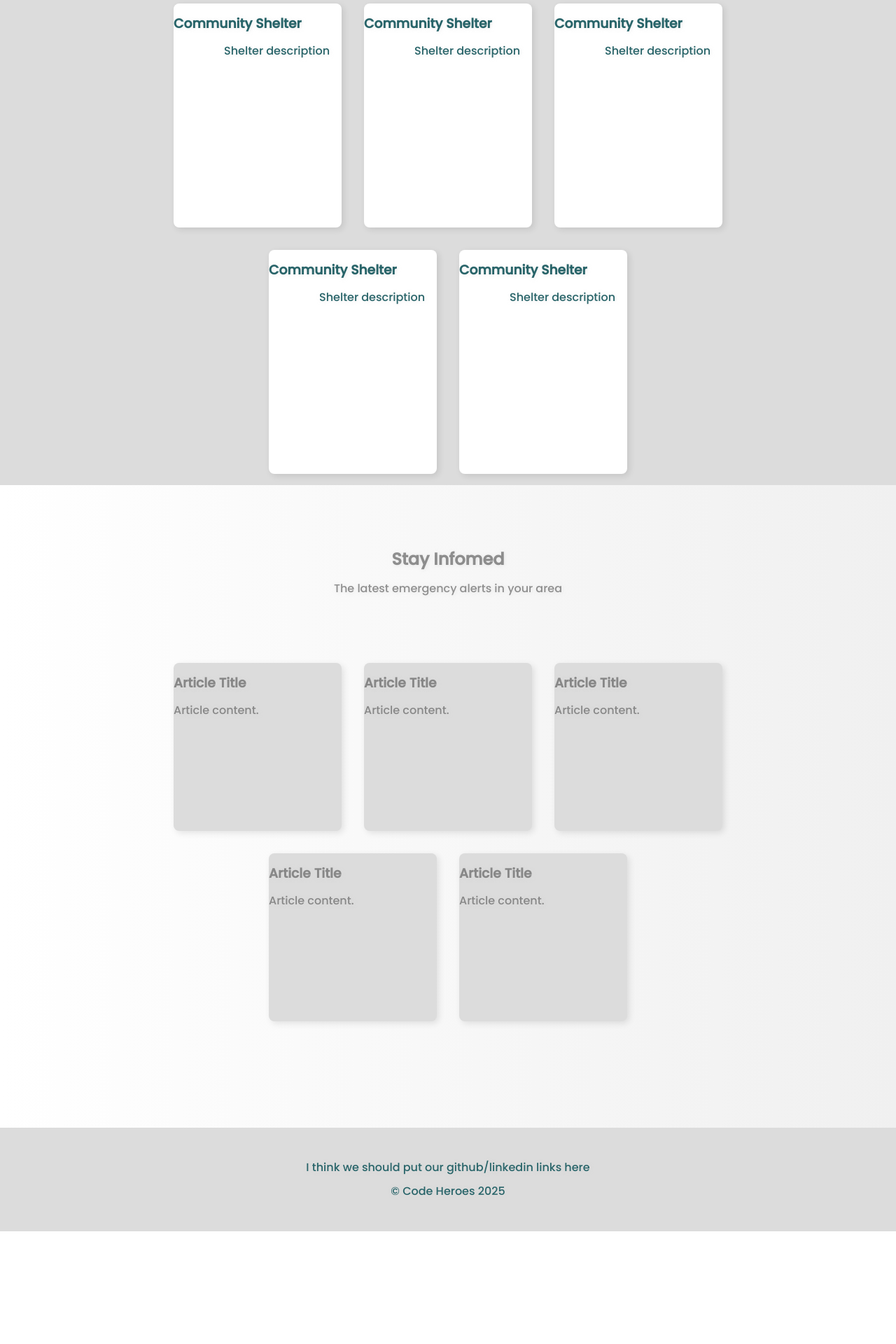
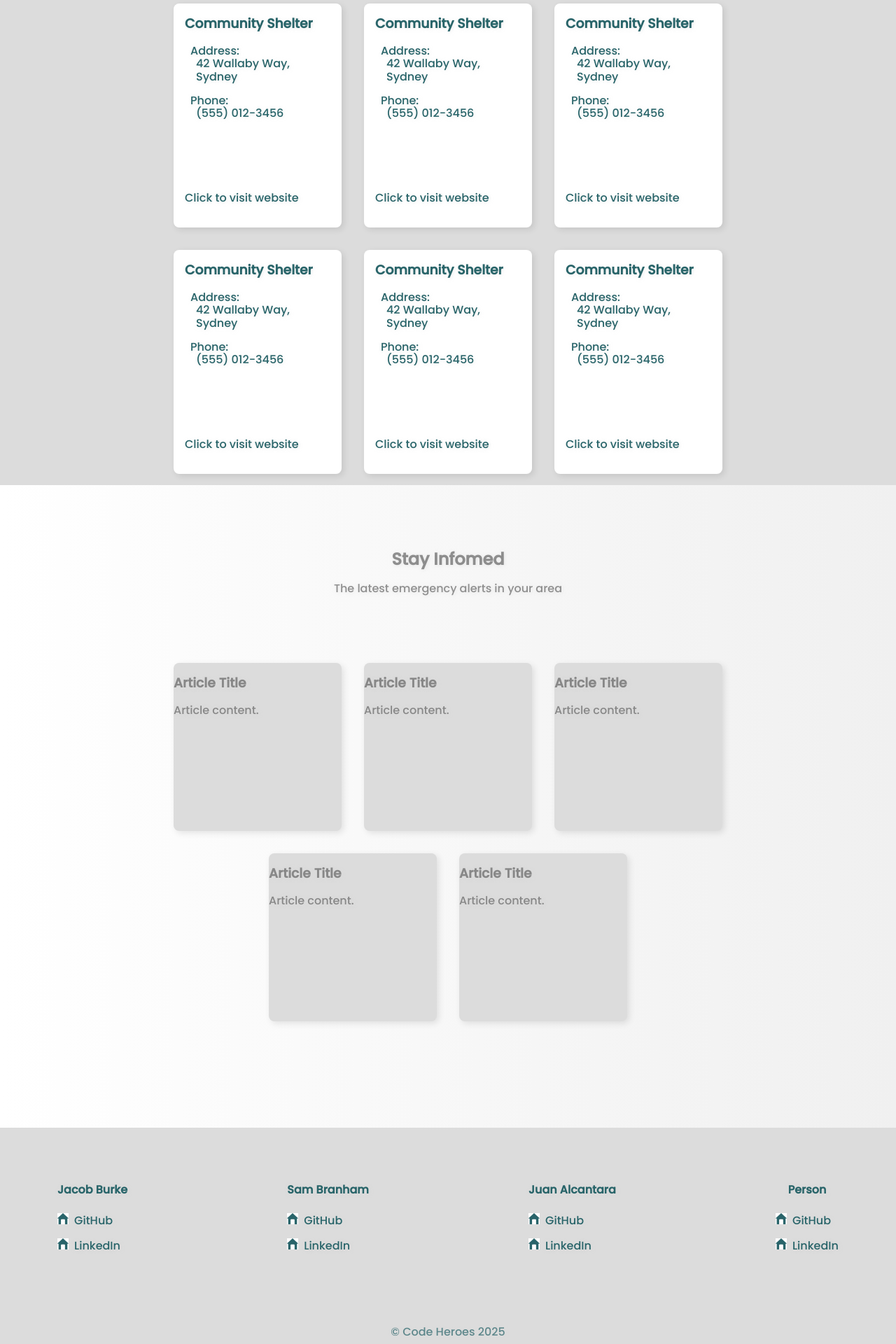
Before and after one commit to 00H00W/CodeJamJanuary, a React (Vite) app: page / in a window 1280 px wide. Shown: the part 740-2660 px from the top of the page at 70% size. Before the commit the page ends 2499 px from the top, so only its background shows below. Built offline with nearby package versions, Linux system fonts and the light colour scheme.

Commit message:
add contact info & update classes and styles

```diff
--- a/src/components/Footer/Footer.css
+++ b/src/components/Footer/Footer.css
@@ -2,3 +2,46 @@
   text-align: center;
   padding: 32px 0;
 }
+
+.footer__person-container {
+  list-style-type: none;
+  display: flex;
+  flex-direction: row;
+  justify-content: space-around;
+  flex-wrap: wrap;
+  gap: 64px;
+  padding: 0;
+}
+
+.footer__person {
+  display: flex;
+  flex-direction: column;
+  justify-content: flex-start;
+  margin: 32px 0;
+}
+
+.footer__person-title {
+  margin: 0 0 8px 0;
+}
+
+.footer__person-link-container {
+  display: flex;
+  flex-direction: row;
+  justify-content: space-between;
+  padding: 0;
+}
+
+.footer__person-link {
+  margin: 16px 0 0;
+}
+
+.footer__person-link-img {
+  width: 16px;
+  height: 16px;
+  margin: 0 8px 0 0;
+}
+
+.footer__copyright {
+  margin: 72px 0 0 0;
+  opacity: 0.7;
+}
--- a/src/components/Footer/Footer.jsx
+++ b/src/components/Footer/Footer.jsx
@@ -3,8 +3,119 @@ import "./Footer.css";
 function Footer() {
   return (
     <footer id="nav-contact-target" className="footer">
-      <p>I think we should put our github/linkedin links here</p>
-      <p>© Code Heroes 2025</p>
+      <ul className="footer__person-container">
+        <li className="footer__person">
+          <h4 className="footer__person-title">Jacob Burke</h4>
+          <div className="footer__person-link-container">
+            <a
+              href="https://github.com/jakeburke1775"
+              className="footer__person-link text-link"
+            >
+              <img
+                src="/src/assets/3.jpeg"
+                alt="GitHubImg"
+                className="footer__person-link-img"
+              />
+              GitHub
+            </a>
+          </div>
+          <div className="footer__person-link-container">
+            <a
+              href="https://www.linkedin.com/in/jake-burke-468b13143/"
+              className="footer__person-link text-link"
+            >
+              <img
+                src="/src/assets/3.jpeg"
+                alt="LinkedInImg"
+                className="footer__person-link-img"
+              />
+              LinkedIn
+            </a>
+          </div>
+        </li>
+        <li className="footer__person">
+          <h4 className="footer__person-title">Sam Branham</h4>
+          <div className="footer__person-link-container">
+            <a
+              href="https://github.com/00H00W"
+              className="footer__person-link text-link"
+            >
+              <img
+                src="/src/assets/3.jpeg"
+                alt="GitHubImg"
+                className="footer__person-link-img"
+              />
+              GitHub
+            </a>
+          </div>
+          <div className="footer__person-link-container">
+            <a
+              href="https://www.linkedin.com/in/sambranham/"
+              className="footer__person-link text-link"
+            >
+              <img
+                src="/src/assets/3.jpeg"
+                alt="LinkedInImg"
+                className="footer__person-link-img"
+              />
+              LinkedIn
+            </a>
+          </div>
+        </li>
+        <li className="footer__person">
+          <h4 className="footer__person-title">Juan Alcantara</h4>
+          <div className="footer__person-link-container">
+            <a
+              href="https://github.com/jcalcan"
+              className="footer__person-link text-link"
+            >
+              <img
+                src="/src/assets/3.jpeg"
+                alt="GitHubImg"
+                className="footer__person-link-img"
+              />
+              GitHub
+            </a>
+          </div>
+          <div className="footer__person-link-container">
+            <a
+              href="https://www.linkedin.com/in/juan-alcantara-9aa502301/"
+              className="footer__person-link text-link"
+            >
+              <img
+                src="/src/assets/3.jpeg"
+                alt="LinkedInImg"
+                className="footer__person-link-img"
+              />
+              LinkedIn
+            </a>
+          </div>
+        </li>
+        <li className="footer__person">
+          <h4 className="footer__person-title">Person</h4>
+          <div className="footer__person-link-container">
+            <a href="" className="footer__person-link text-link">
+              <img
+                src="/src/assets/3.jpeg"
+                alt="GitHubImg"
+                className="footer__person-link-img"
+              />
+              GitHub
+            </a>
+          </div>
+          <div className="footer__person-link-container">
+            <a href="" className="footer__person-link text-link">
+              <img
+                src="/src/assets/3.jpeg"
+                alt="LinkedInImg"
+                className="footer__person-link-img"
+              />
+              LinkedIn
+            </a>
+          </div>
+        </li>
+      </ul>
+      <p className="footer__copyright">© Code Heroes 2025</p>
     </footer>
   );
 }
--- a/src/components/Header/Header.css
+++ b/src/components/Header/Header.css
@@ -17,10 +17,9 @@
   background-image: url("../../assets/3.jpeg");
   background-position: center;
   background-size: cover;
-  height: 32px;
-  width: 32px;
-  opacity: 0.7;
-  margin: 4px;
+  height: 24px;
+  width: 24px;
+  margin: 8px;
 }
 
 .nav__links {
@@ -36,13 +35,16 @@
   text-wrap: nowrap;
   margin: 0 16px;
   width: 64px;
-  text-decoration: none;
-  opacity: 0.7;
-  color: rgba(40, 100, 105, 1);
-  transition: color 0.4s;
+  font-weight: 100;
 }
 
-.nav__link:hover {
+.text-link {
+  text-decoration: none;
+  color: rgba(40, 100, 105, 1);
+  transition: color 0.4s, text-shadow 0.4s;
+}
+
+.text-link:hover {
   color: black;
   text-shadow: 3px 3px 10px rgba(40, 100, 105, 0.5);
 }
--- a/src/components/Header/Header.jsx
+++ b/src/components/Header/Header.jsx
@@ -7,17 +7,17 @@ function Header() {
       <nav className="nav">
         <ul className="nav__links">
           <li>
-            <a href="#nav-search-target" className="nav__link">
+            <a href="#nav-search-target" className="nav__link text-link">
               Search
             </a>
           </li>
           <li>
-            <a href="#nav-articles-target" className="nav__link">
+            <a href="#nav-articles-target" className="nav__link text-link">
               Articles
             </a>
           </li>
           <li>
-            <a href="#nav-contact-target" className="nav__link">
+            <a href="#nav-contact-target" className="nav__link text-link">
               Contact Us
             </a>
           </li>
--- a/src/components/Search/Search.css
+++ b/src/components/Search/Search.css
@@ -82,6 +82,7 @@
 
 /* card  */
 .search__result {
+  position: relative;
   width: 240px;
   height: 320px;
   background: #fff;
@@ -95,6 +96,48 @@
   cursor: pointer;
 }
 
-.search__result-discription {
-  padding: 0 0 0 72px;
+.search__result-name {
+  padding: 0 0 0 16px;
 }
+
+.search__result-address-title,
+.search__result-phone-title,
+.search__result-web-title {
+  padding: 0 16px 0 24px;
+  margin: 16px 0 0 0;
+}
+
+.search__result-address,
+.search__result-web,
+.search__result-phone-num {
+  padding: 0 16px 0 32px;
+  margin: 0 0 0 0;
+}
+
+.search__result-img {
+}
+
+.search__result-web {
+  position: absolute;
+  bottom: 16px;
+  padding: 16px;
+}
+
+@keyframes bounce {
+  0% {
+    transform: translateY(0);
+    opacity: 0;
+  }
+  50% {
+    transform: translateY(-16px);
+    opacity: 0.5;
+  }
+  100% {
+    transform: translateY(0);
+    opacity: 1;
+  }
+}
+
+.search__result {
+  animation: bounce 0.4s ease-in-out;
+}
--- a/src/components/Search/Search.jsx
+++ b/src/components/Search/Search.jsx
@@ -30,24 +30,58 @@ function Search() {
       <div className="search__results">
         <ul className="search__results-container">
           <li className="search__result">
-            <h3 className="search__result-title">Community Shelter</h3>
-            <p className="search__result-discription">Shelter description</p>
+            <h3 className="search__result-name">Community Shelter</h3>
+            <p className="search__result-address-title">Address:</p>
+            <p className="search__result-address">42 Wallaby Way, Sydney</p>
+            <p className="search__result-phone-title">Phone:</p>
+            <p className="search__result-phone-num">(555) 012-3456</p>
+            {/* we add the image here if possible */}
+            <p className="search__result-web"> Click to visit website</p>
           </li>
           <li className="search__result">
-            <h3 className="search__result-title">Community Shelter</h3>
-            <p className="search__result-discription">Shelter description</p>
+            <h3 className="search__result-name">Community Shelter</h3>
+            <p className="search__result-address-title">Address:</p>
+            <p className="search__result-address">42 Wallaby Way, Sydney</p>
+            <p className="search__result-phone-title">Phone:</p>
+            <p className="search__result-phone-num">(555) 012-3456</p>
+            {/* we add the image here if possible */}
+            <p className="search__result-web"> Click to visit website</p>
           </li>
           <li className="search__result">
-            <h3 className="search__result-title">Community Shelter</h3>
-            <p className="search__result-discription">Shelter description</p>
+            <h3 className="search__result-name">Community Shelter</h3>
+            <p className="search__result-address-title">Address:</p>
+            <p className="search__result-address">42 Wallaby Way, Sydney</p>
+            <p className="search__result-phone-title">Phone:</p>
+            <p className="search__result-phone-num">(555) 012-3456</p>
+            {/* we add the image here if possible */}
+            <p className="search__result-web"> Click to visit website</p>
           </li>
           <li className="search__result">
-            <h3 className="search__result-title">Community Shelter</h3>
-            <p className="search__result-discription">Shelter description</p>
+            <h3 className="search__result-name">Community Shelter</h3>
+            <p className="search__result-address-title">Address:</p>
+            <p className="search__result-address">42 Wallaby Way, Sydney</p>
+            <p className="search__result-phone-title">Phone:</p>
+            <p className="search__result-phone-num">(555) 012-3456</p>
+            {/* we add the image here if possible */}
+            <p className="search__result-web"> Click to visit website</p>
           </li>
           <li className="search__result">
-            <h3 className="search__result-title">Community Shelter</h3>
-            <p className="search__result-discription">Shelter description</p>
+            <h3 className="search__result-name">Community Shelter</h3>
+            <p className="search__result-address-title">Address:</p>
+            <p className="search__result-address">42 Wallaby Way, Sydney</p>
+            <p className="search__result-phone-title">Phone:</p>
+            <p className="search__result-phone-num">(555) 012-3456</p>
+            {/* we add the image here if possible */}
+            <p className="search__result-web"> Click to visit website</p>
+          </li>
+          <li className="search__result">
+            <h3 className="search__result-name">Community Shelter</h3>
+            <p className="search__result-address-title">Address:</p>
+            <p className="search__result-address">42 Wallaby Way, Sydney</p>
+            <p className="search__result-phone-title">Phone:</p>
+            <p className="search__result-phone-num">(555) 012-3456</p>
+            {/* we add the image here if possible */}
+            <p className="search__result-web"> Click to visit website</p>
           </li>
         </ul>
       </div>
```
